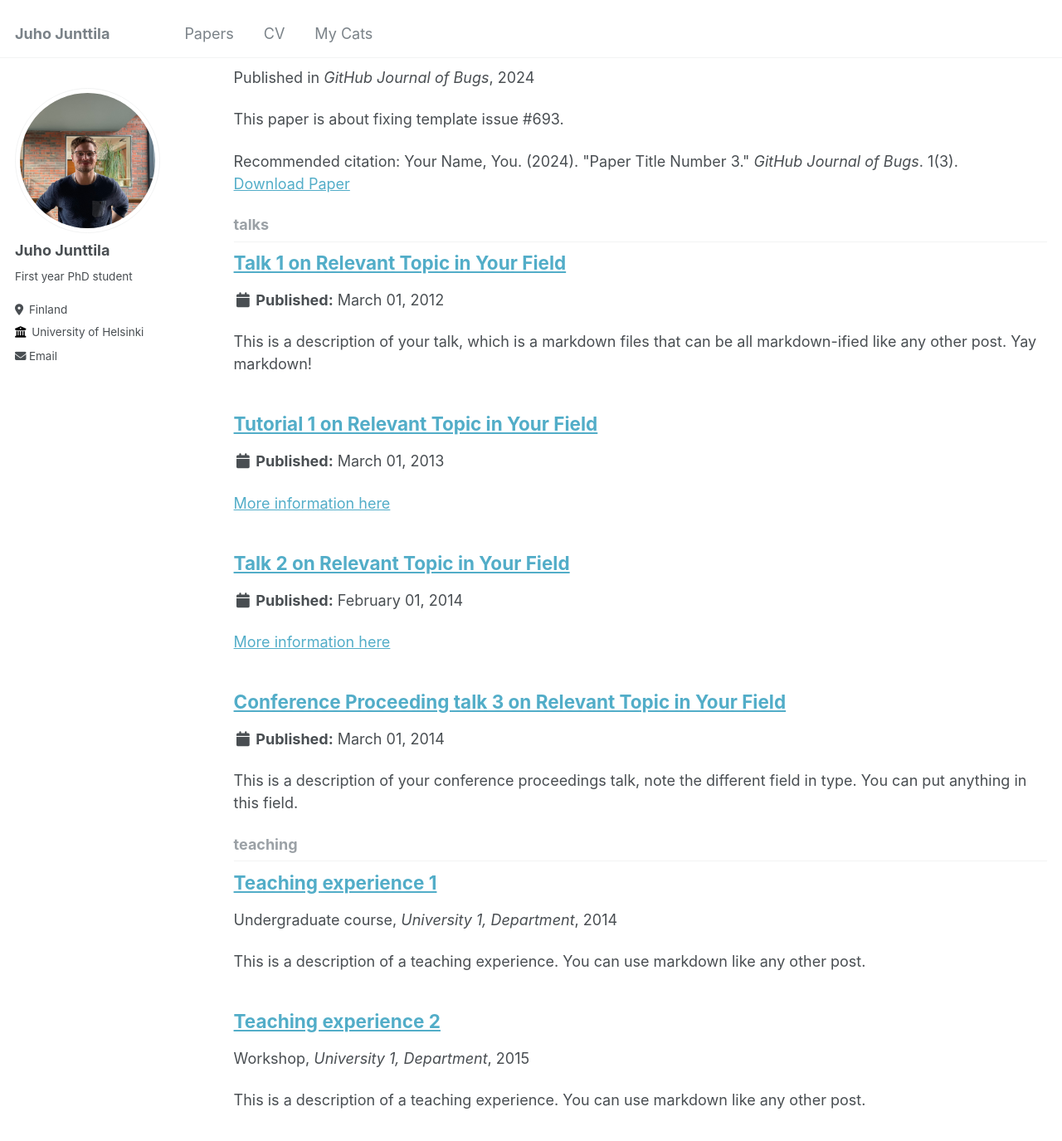
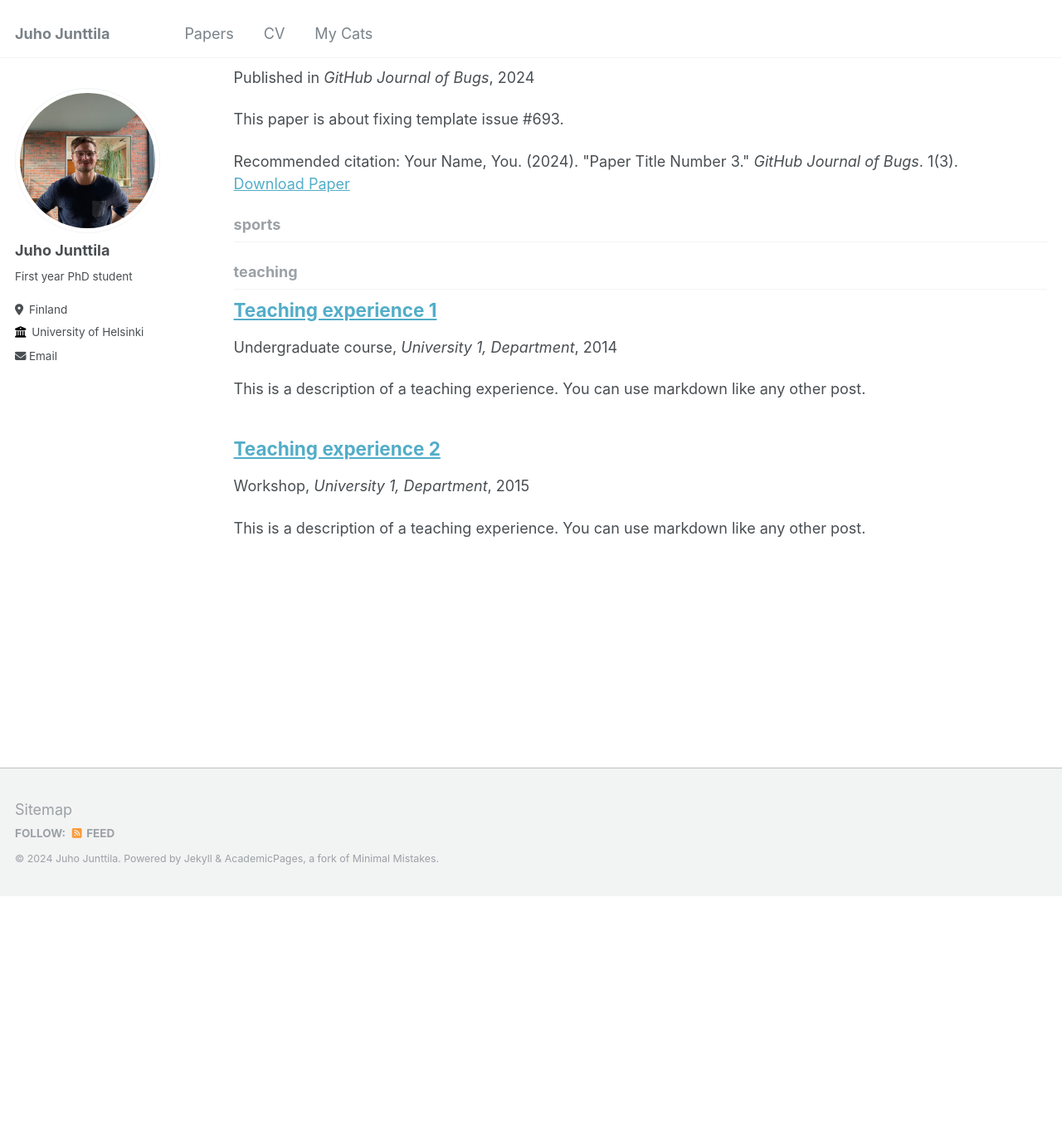
Before and after one commit to Juho-Junttila/Juho-Junttila.github.io, a Jekyll site: the page built from _pages/collection-archive.html, in a window 1280 px wide and 1400 px high, scrolled down 959 px. Shown: the top 1375 px of the window at 83% size. Built offline with Jekyll 4.4.1, drawn with Linux system fonts in a browser that asks for light colours; after the commit the page ends 2040 px from its top, so only the background shows below that.

Commit message:
Update _config.yml

```diff
--- a/_config.yml
+++ b/_config.yml
@@ -209,7 +209,7 @@ collections:
   cats:
     output: true
     permalink: /:collection/:path/
-  talks:
+  sports:
     output: true
     permalink: /:collection/:path/
 
@@ -261,12 +261,12 @@ defaults:
       author_profile: true
       share: true
       comment: true
-  # _talks
+  # sports
   - scope:
       path: ""
-      type: talks
+      type: sports
     values:
-      layout: talk
+      layout: single
       author_profile: true
       share: true
 
```
